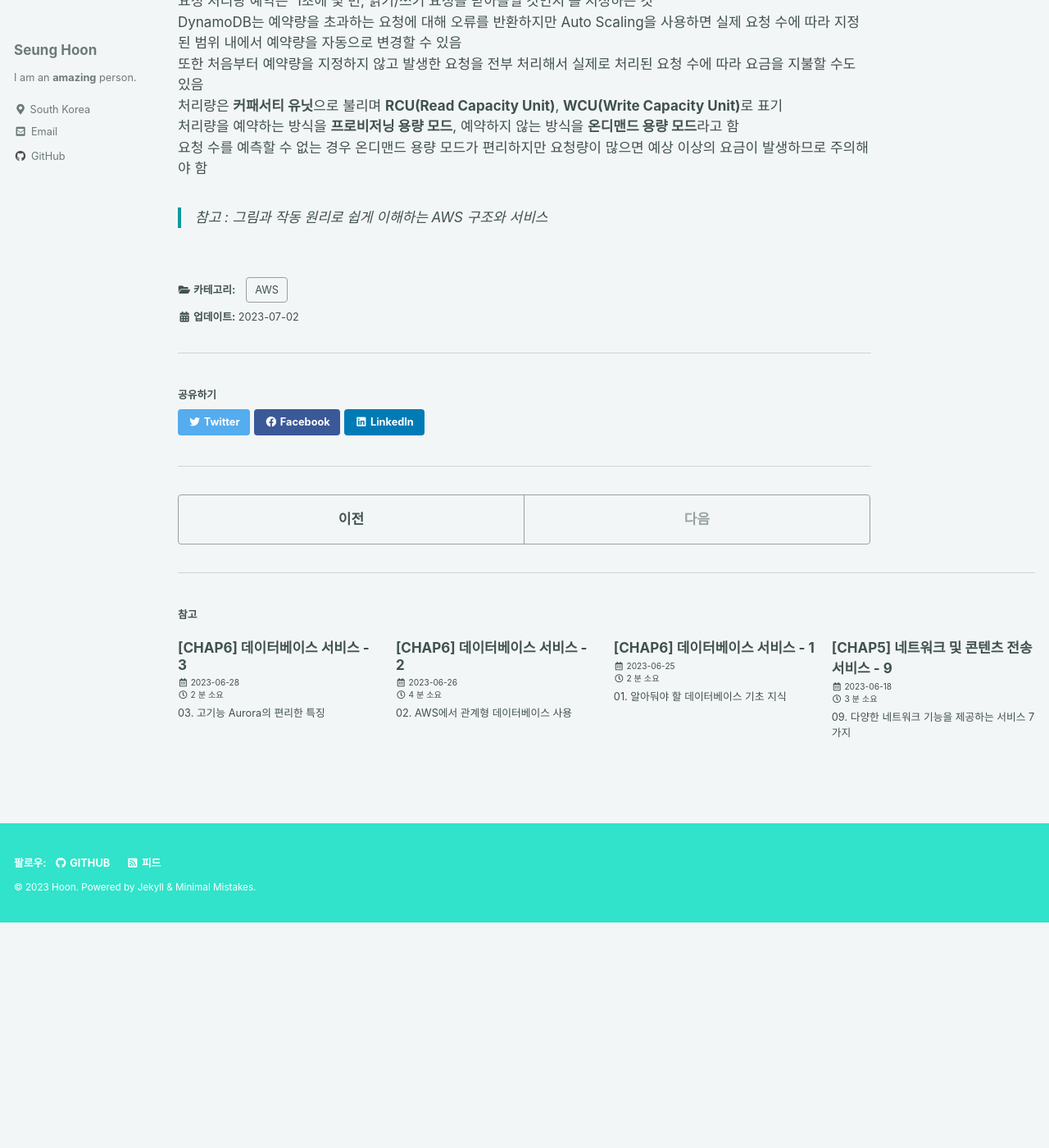
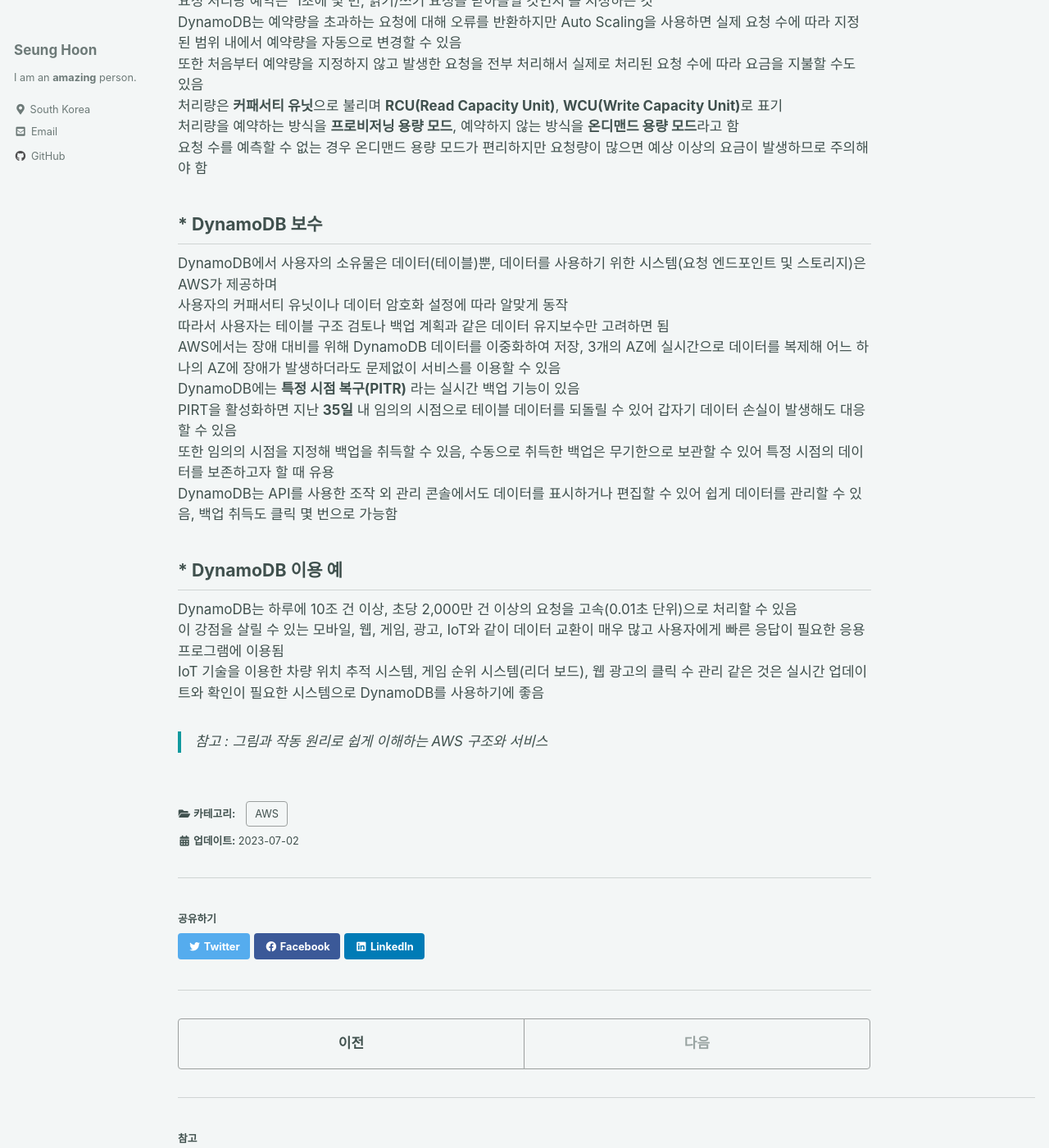
Before and after one commit to ibk01161/ibk01161.github.io, a Jekyll site: the page built from _posts/2023-07-02-aws6_04.md, in a window 1280 px wide and 1400 px high, scrolled down 1025 px. Shown: the whole window at 82% size. Built offline with Jekyll 4.4.1, drawn with Linux system fonts in a browser that asks for light colours; cached includes are drawn as plain includes; before the commit the page ends 2150 px from its top, so only the background shows below that.

Commit message:
Add Post

```diff
--- a/_posts/2023-07-02-aws6_04.md
+++ b/_posts/2023-07-02-aws6_04.md
@@ -41,4 +41,23 @@ DynamoDB는 예약량을 초과하는 요청에 대해 오류를 반환하지만
 요청 수를 예측할 수 없는 경우 온디맨드 용량 모드가 편리하지만 요청량이 많으면 예상 이상의 요금이 발생하므로 주의해야 함
 
 
+## * DynamoDB 보수
+
+DynamoDB에서 사용자의 소유물은 데이터(테이블)뿐, 데이터를 사용하기 위한 시스템(요청 엔드포인트 및 스토리지)은 AWS가 제공하며
+사용자의 커패서티 유닛이나 데이터 암호화 설정에 따라 알맞게 동작
+따라서 사용자는 테이블 구조 검토나 백업 계획과 같은 데이터 유지보수만 고려하면 됨
+AWS에서는 장애 대비를 위해 DynamoDB 데이터를 이중화하여 저장, 3개의 AZ에 실시간으로 데이터를 복제해 어느 하나의 AZ에 장애가 발생하더라도 문제없이 서비스를 이용할 수 있음
+DynamoDB에는 **특정 시점 복구(PITR)** 라는 실시간 백업 기능이 있음
+PIRT을 활성화하면 지난 **35일** 내 임의의 시점으로 테이블 데이터를 되돌릴 수 있어 갑자기 데이터 손실이 발생해도 대응할 수 있음
+또한 임의의 시점을 지정해 백업을 취득할 수 있음, 수동으로 취득한 백업은 무기한으로 보관할 수 있어 특정 시점의 데이터를 보존하고자 할 때 유용
+DynamoDB는 API를 사용한 조작 외 관리 콘솔에서도 데이터를 표시하거나 편집할 수 있어 쉽게 데이터를 관리할 수 있음, 백업 취득도 클릭 몇 번으로 가능함
+
+
+## * DynamoDB 이용 예
+
+DynamoDB는 하루에 10조 건 이상, 초당 2,000만 건 이상의 요청을 고속(0.01초 단위)으로 처리할 수 있음
+이 강점을 살릴 수 있는 모바일, 웹, 게임, 광고, IoT와 같이 데이터 교환이 매우 많고 사용자에게 빠른 응답이 필요한 응용 프로그램에 이용됨
+IoT 기술을 이용한 차량 위치 추적 시스템, 게임 순위 시스템(리더 보드), 웹 광고의 클릭 수 관리 같은 것은 실시간 업데이트와 확인이 필요한 시스템으로 DynamoDB를 사용하기에 좋음
+
+
 > 참고 : 그림과 작동 원리로 쉽게 이해하는 AWS 구조와 서비스
```
